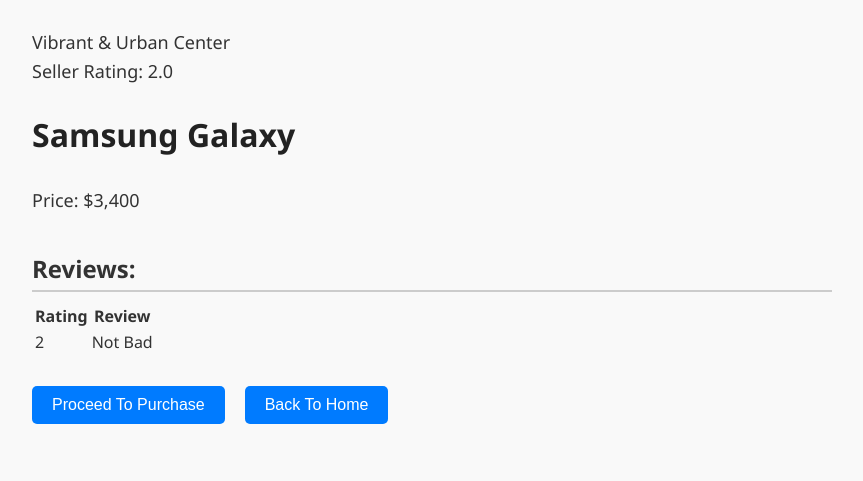
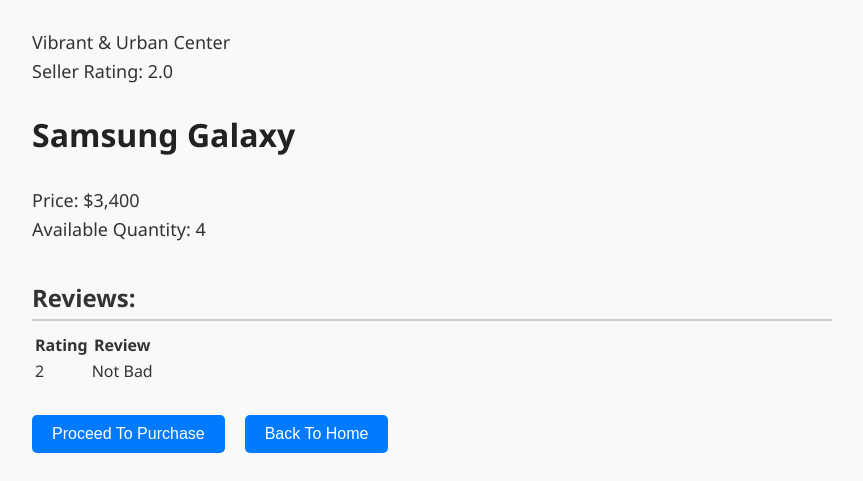
Before and after one commit to bz28/431w, a Flask app: page /productreviews in a window 1280 px wide. Shown: the part 63-544 px from the top of the page, without its empty margins (208-1071 px from the left). Run offline with Flask 3, Linux system fonts and the light colour scheme; a user stored in the database is signed in; data comes from the database, SQL or seed files in the repository.

Commit message:
added to where it shows quantity on view details

```diff
--- a/web_app/app.py
+++ b/web_app/app.py
@@ -223,6 +223,8 @@
     product_price = cursor.fetchall()
     cursor.execute('SELECT product_title FROM Product_Listings WHERE listing_id = ?', (session['listing_id'],))
     product_title = cursor.fetchall()
+    cursor.execute('SELECT Quantity FROM Product_Listings WHERE listing_id = ?', (session['listing_id'],))
+    Quantity = cursor.fetchall()
 
     # Get Reviews
     # Order_ID,Seller_Email,Listing_ID,Buyer_Email,Date,Quantity,
@@ -236,9 +238,10 @@
     session['product_price'] = product_price[0][0]
     session['product_title'] = product_title[0][0]
     session['reviews'] = reviews
+    session['Quantity'] = Quantity[0][0]
     connection.commit()
     connection.close()
-    return render_template('product_reviews.html', reviews=session['reviews'], business_name=session['business_name'], rating=session['rating'], product_price=session['product_price'], product_title=session['product_title'])
+    return render_template('product_reviews.html', reviews=session['reviews'], business_name=session['business_name'], rating=session['rating'], product_price=session['product_price'], product_title=session['product_title'], Quantity = session['Quantity'])
 
 @app.route('/buy_now', methods=['GET', 'POST'])
 def buy_now():
--- a/web_app/templates/product_reviews.html
+++ b/web_app/templates/product_reviews.html
@@ -120,6 +120,7 @@
       <h1>Seller Rating: {{ rating }}</h1>
       <h3>{{ product_title }}</h3>
       <h1>Price: {{ product_price }}</h1>
+      <h1>Available Quantity: {{ Quantity }}</h1>
     </div>
 
     <div class="review-details">
```
